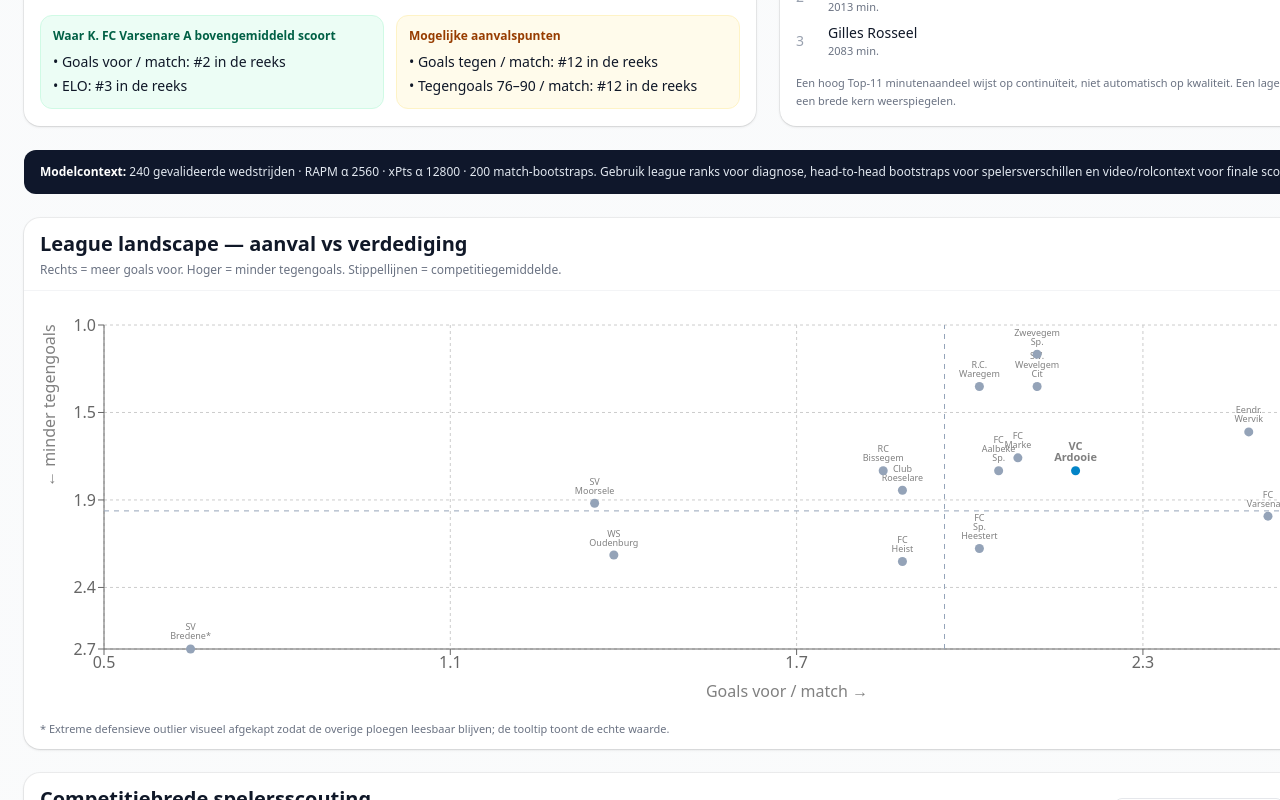
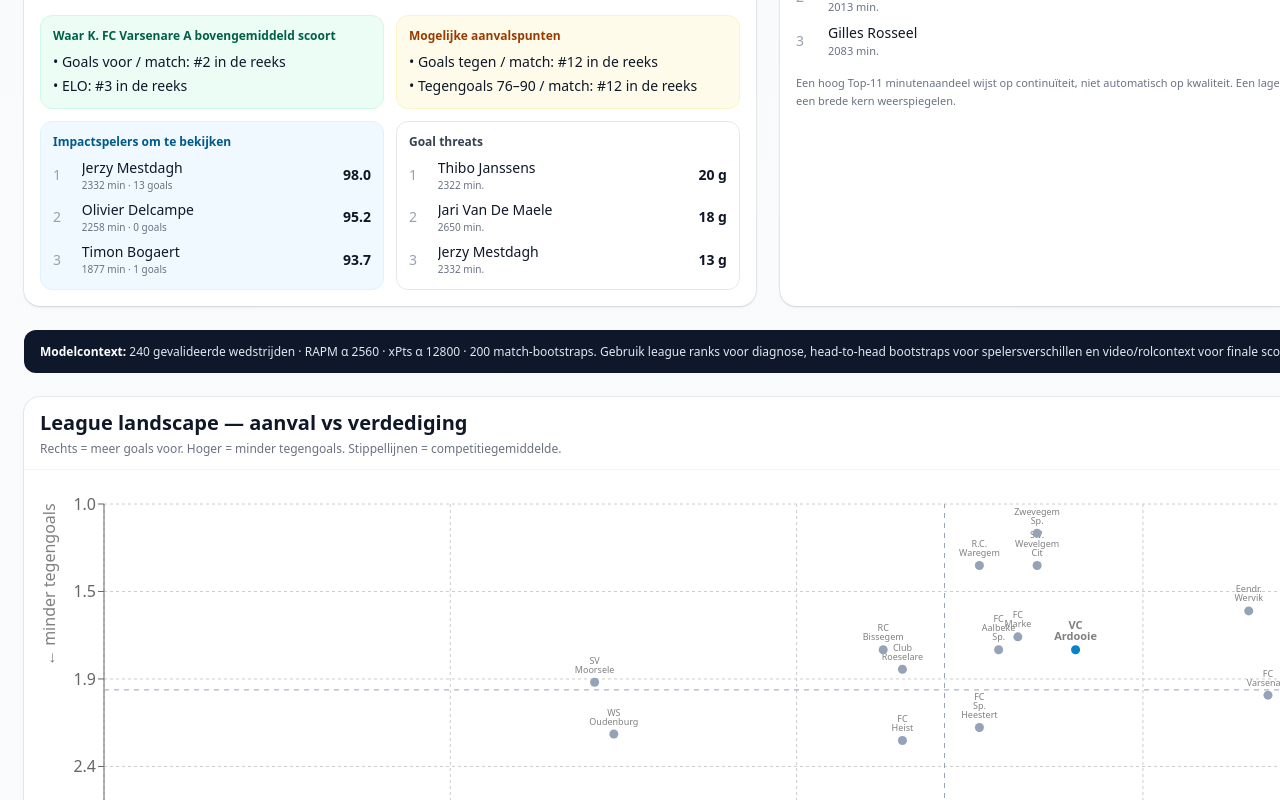
Before and after one commit to vjo18/RBFAdata, a React (Vite) app: page / in a window 1280 px wide. Shown: the part 1460-2260 px from the top of the page. Built offline with nearby package versions, Linux system fonts and the light colour scheme.

Commit message:
Add opponent key-player scouting cues

```diff
--- a/src/AnalystDashboard.jsx
+++ b/src/AnalystDashboard.jsx
@@ -299,7 +299,7 @@ function SquadStructureCard({ team, playerStats, teamPlayerImpact }) {
 }
 
 
-function OpponentScout({ team, profiles }) {
+function OpponentScout({ team, profiles, teamPlayerImpact }) {
   const [opponentChoice, setOpponentChoice] = useState("");
   const opponents = useMemo(
     () => profiles.filter((p) => p.team !== team),
@@ -322,6 +322,14 @@ function OpponentScout({ team, profiles }) {
   const oppMetrics = compareKeys.map((k) => opp.metrics[k]).filter(Boolean);
   const oppStrengths = [...oppMetrics].sort((a, b) => b.quality - a.quality).slice(0, 2);
   const oppWeaknesses = [...oppMetrics].sort((a, b) => a.quality - b.quality).slice(0, 2);
+  const oppImpactPlayers = (teamPlayerImpact?.teams?.[opponent]?.players || [])
+    .filter((p) => p.reliable)
+    .slice(0, 3);
+  const oppGoalThreats = (teamPlayerImpact?.teams?.[opponent]?.players || [])
+    .filter((p) => p.reliable)
+    .slice()
+    .sort((a, b) => num(b.goals) - num(a.goals) || num(b.minutes) - num(a.minutes))
+    .slice(0, 3);
 
   return (
     <div className="rounded-2xl bg-white shadow-sm ring-1 ring-black/5 overflow-hidden">
@@ -382,6 +390,42 @@ function OpponentScout({ team, profiles }) {
             <ul className="mt-2 space-y-1 text-sm">
               {oppWeaknesses.map((m) => <li key={m.key}>• {m.label}: #{m.rank} in de reeks</li>)}
             </ul>
+          </div>
+        </div>
+
+        <div className="grid grid-cols-1 md:grid-cols-2 gap-3 mt-3">
+          <div className="rounded-xl border border-sky-100 bg-sky-50 p-3">
+            <div className="text-xs font-semibold text-sky-800">Impactspelers om te bekijken</div>
+            <div className="mt-2 space-y-2">
+              {oppImpactPlayers.map((p, i) => (
+                <div key={p.name} className="grid grid-cols-[1.3rem_1fr_auto] gap-2 items-center text-sm">
+                  <span className="text-gray-400">{i + 1}</span>
+                  <div className="min-w-0">
+                    <div className="font-medium truncate">{p.name}</div>
+                    <div className="text-[10px] text-gray-500">{Math.round(num(p.minutes))} min · {num(p.goals)} goals</div>
+                  </div>
+                  <span className="font-semibold tabular-nums">{fmt(p.teamImpactScore, 1)}</span>
+                </div>
+              ))}
+              {!oppImpactPlayers.length && <span className="text-xs text-gray-400">Geen betrouwbare impactdata.</span>}
+            </div>
+          </div>
+
+          <div className="rounded-xl border border-gray-200 bg-white p-3">
+            <div className="text-xs font-semibold text-gray-700">Goal threats</div>
+            <div className="mt-2 space-y-2">
+              {oppGoalThreats.map((p, i) => (
+                <div key={p.name} className="grid grid-cols-[1.3rem_1fr_auto] gap-2 items-center text-sm">
+                  <span className="text-gray-400">{i + 1}</span>
+                  <div className="min-w-0">
+                    <div className="font-medium truncate">{p.name}</div>
+                    <div className="text-[10px] text-gray-500">{Math.round(num(p.minutes))} min.</div>
+                  </div>
+                  <span className="font-semibold tabular-nums">{num(p.goals)} g</span>
+                </div>
+              ))}
+              {!oppGoalThreats.length && <span className="text-xs text-gray-400">Geen betrouwbare spelersdata.</span>}
+            </div>
           </div>
         </div>
       </div>
@@ -670,7 +714,7 @@ export default function AnalystDashboard({
       <TeamProfileCard profile={profile} />
 
       <div className="grid grid-cols-1 xl:grid-cols-2 gap-6">
-        <OpponentScout team={team} profiles={profiles} />
+        <OpponentScout team={team} profiles={profiles} teamPlayerImpact={teamPlayerImpact} />
         <SquadStructureCard
           team={team}
           playerStats={playerStats}
```
